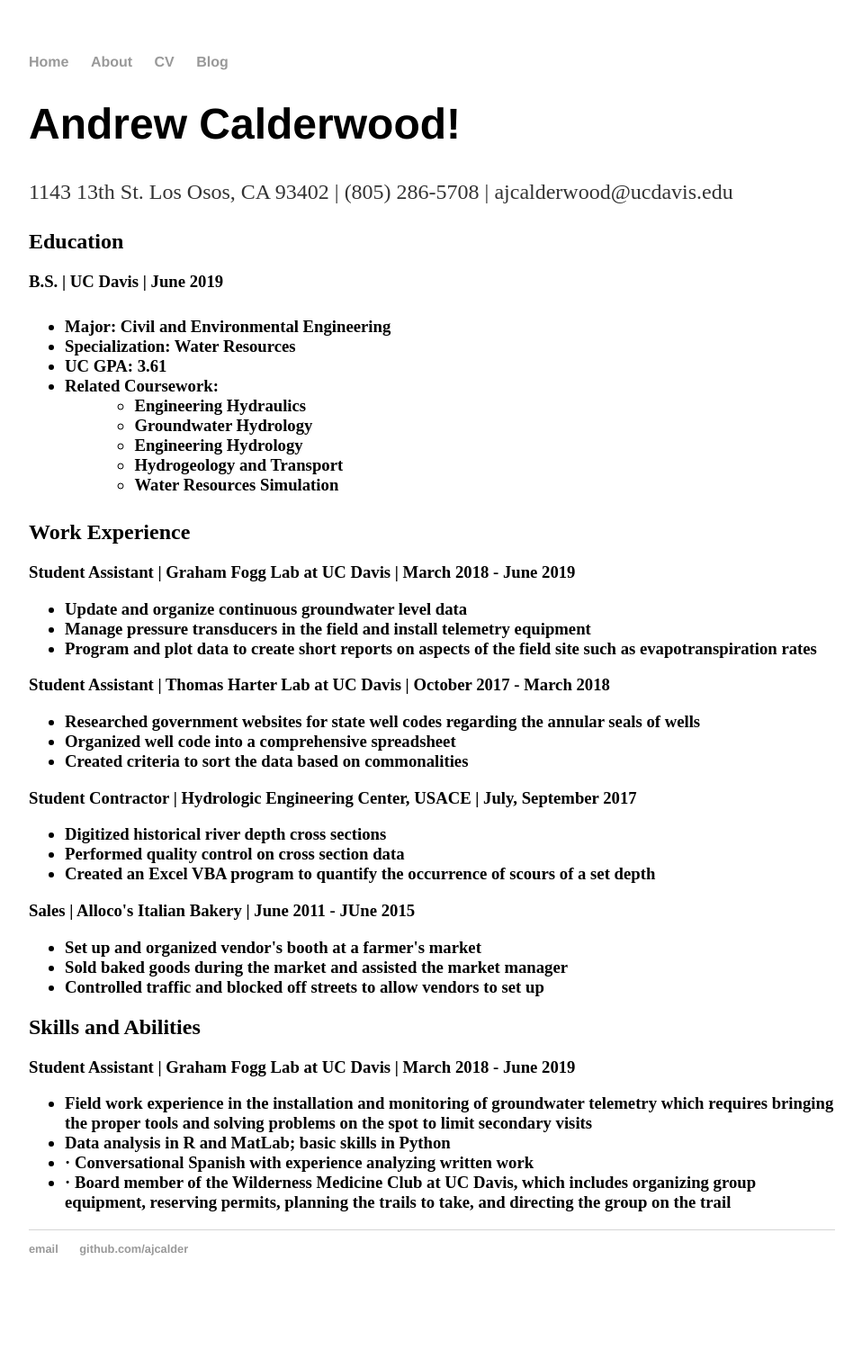
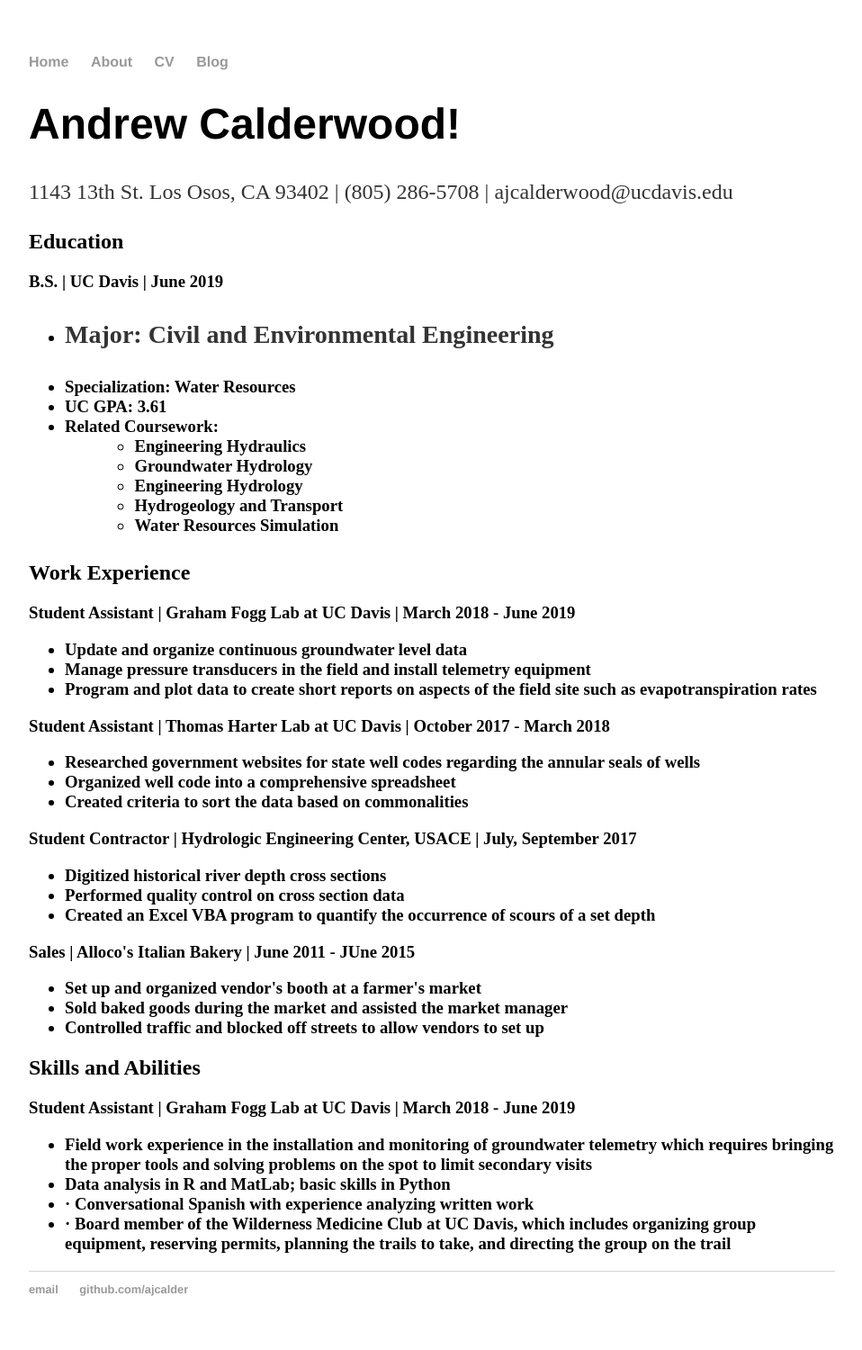
Before and after one commit to ajcalder/ajcalder.github.io, a Jekyll site: the page built from cv/index.html, in a window 1280 px wide. Shown: the whole page at 90% size, without its empty margins (160-1118 px from the left). Built offline with Jekyll 4.4.1, drawn with Linux system fonts in a browser that asks for light colours; before the commit the page ends 1455 px from its top, so only the background shows below that.

```diff
--- a/cv/index.html
+++ b/cv/index.html
@@ -8,7 +8,7 @@ title: CV
 	<h2> Education <h2>
 		<h3> B.S. | UC Davis | June 2019 <h3>
 			<p> <ul>
-			<li> Major: Civil and Environmental Engineering </li>
+			<li> <p> Major: Civil and Environmental Engineering <p> </li>
 			<li> Specialization: Water Resources</li>
 			<li> UC GPA: 3.61</li>
 			<li> Related Coursework:
```
